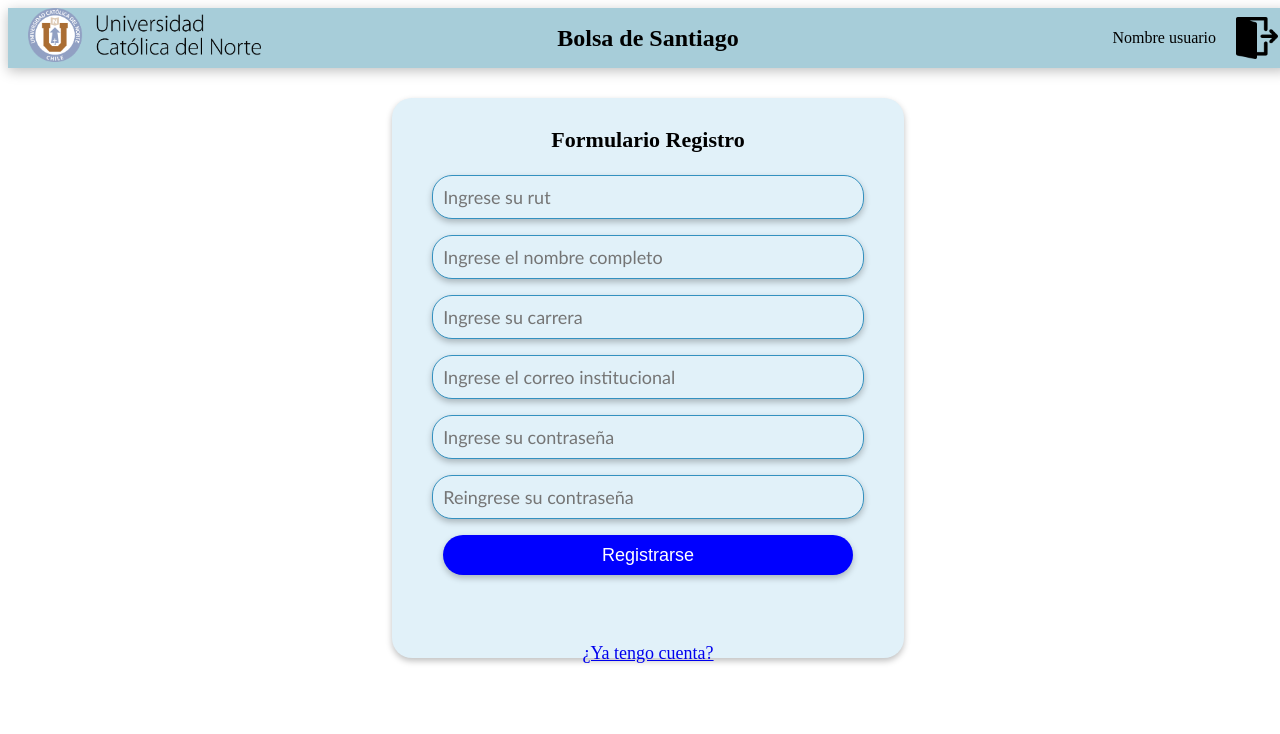
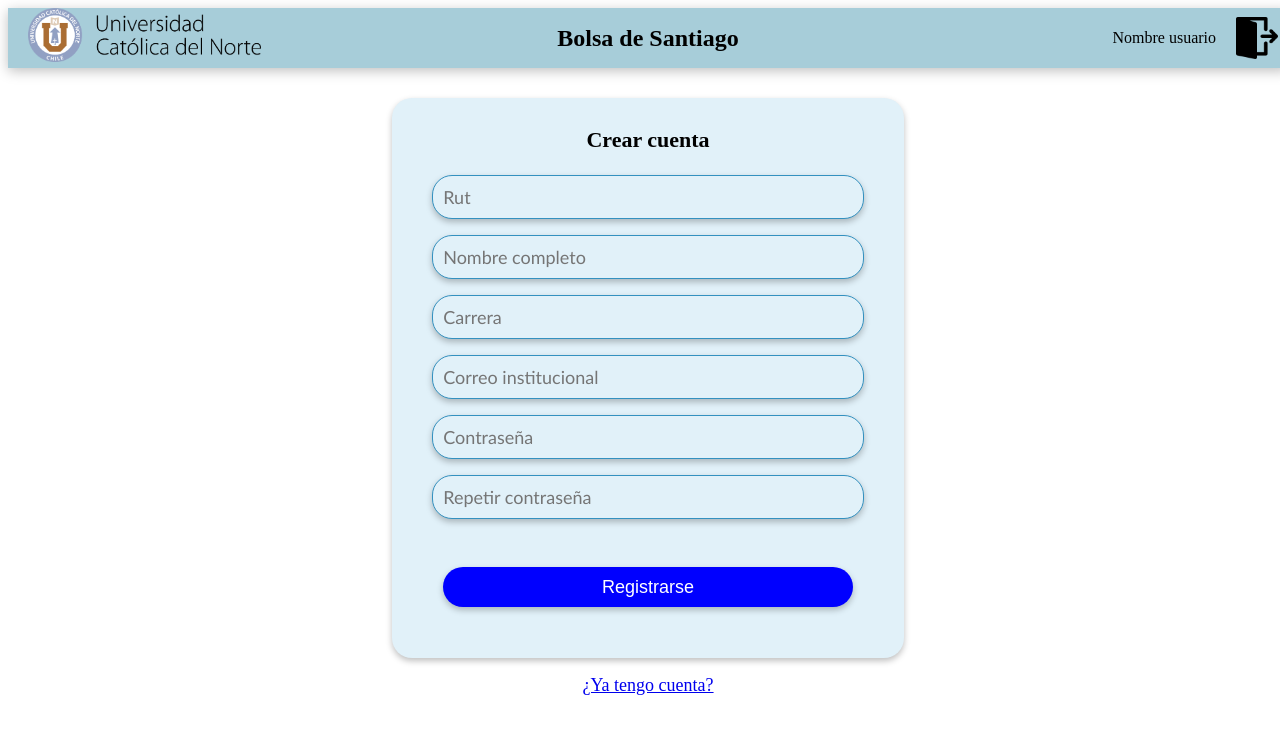
Before and after one commit to Michea1023/ucn_share_market, a React (Create React App) app in the folder frontend/: page /register in a window 1280 px wide. Shown: the top 734 px of the page. Built offline with nearby package versions, Linux system fonts and the light colour scheme; the HTML template or start-up script is replaced by a standard one.

Commit message:
feat: conexion bd registro

```diff
--- a/frontend/src/Pages/Register.js
+++ b/frontend/src/Pages/Register.js
@@ -99,14 +99,17 @@ export default function Register(){
                 <BarraPrincipal></BarraPrincipal>
             </div>
             <Gridregister>
-                <H4>Formulario Registro</H4>
+                <H4>Crear cuenta</H4>
                 <Form onSubmit={handleSubmit}>
-                    <Controls type="text" name="rut" id="rut" placeholder="Ingrese su rut" onChange={e => setRut(e.target.value)}></Controls>
-                    <Controls type="text" name="nombres" id="nombres" placeholder="Ingrese el nombre completo" onChange={e => setFull_name(e.target.value)}></Controls>
-                    <Controls type="text" name="carrera" id="career" placeholder="Ingrese su carrera" onChange={e => setCareer(e.target.value)}></Controls>
-                    <Controls type="email" name="correo" id="email" placeholder="Ingrese el correo institucional" onChange={e => setEmail(e.target.value)}></Controls>
-                    <Controls type="password" name="contraseña" id="password" placeholder="Ingrese su contraseña" onChange={e => setPassword(e.target.value)}></Controls>
-                    <Controls type="password" name="contraseña" id="password2" placeholder="Reingrese su contraseña" onChange={e => setPassword2(e.target.value)}></Controls>
+                    <Controls type="text" name="rut" id="rut" placeholder="Rut" onChange={e => setRut(e.target.value)} required></Controls>
+                    <Controls type="text" name="nombres" id="nombres" placeholder="Nombre completo" onChange={e => setFull_name(e.target.value)} required></Controls>
+                    <Controls type="text" name="carrera" id="career" placeholder="Carrera" onChange={e => setCareer(e.target.value)} required></Controls>
+                    <Controls type="email" name="correo" id="email" placeholder="Correo institucional" onChange={e => setEmail(e.target.value)} required></Controls>
+                    <Controls type="password" name="contraseña" id="password" placeholder="Contraseña" onChange={e => setPassword(e.target.value)} required></Controls>
+                    <>
+                        <Controls type="password" name="contraseña" id="password2" placeholder="Repetir contraseña" onChange={e => setPassword2(e.target.value)} required></Controls>
+                        <p>{password2 !== password ? "xd" : ""}</p>
+                    </>
 
 
                     <Submit1 type ="submit" value ="Registrarse"></Submit1>
--- a/frontend/src/context/AuthContext.js
+++ b/frontend/src/context/AuthContext.js
@@ -26,26 +26,32 @@ export const AuthProvider = ({children}) => {
 
 
     const registerUser = async (rut, password, password2, email, full_name, career) => {
+        const data = {
+            rut,
+            password,
+            password2,
+            email,
+            full_name,
+            career
+        }
+
+        console.log(JSON.stringify(data))
+
+
         const response = await fetch("http://127.0.0.1:8000/api/create-user", {
             method: "POST",
             headers: {
                 "Content-Type": "application/json"
             },
-            body: JSON.stringify({
-                rut,
-                password,
-                password2,
-                email,
-                full_name,
-                career
+            body: JSON.stringify(data)
+        })
+            .then(response => response.json())
+            .then(data => {
+                console.log("Success:", data);
             })
-        });
-
-        if (response.status === 201) {
-            history.push("/login");
-        } else {
-            alert(response);
-        }
+            .catch((error) => {
+                console.log("Error:",(error))
+            })
     };
 
 
```
Also changed, not shown: frontend/static/frontend/main.js, 2 other files (tests, documents, lock files or other folders).
